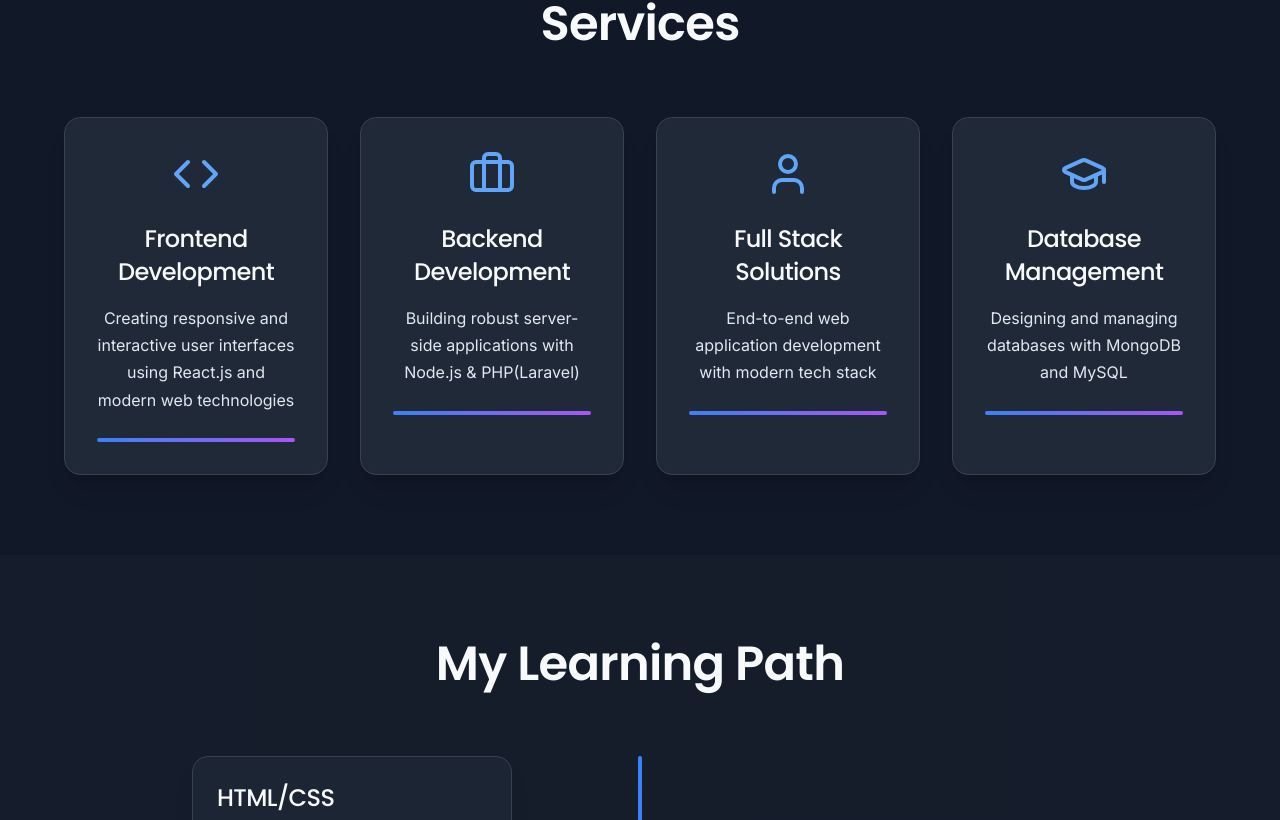
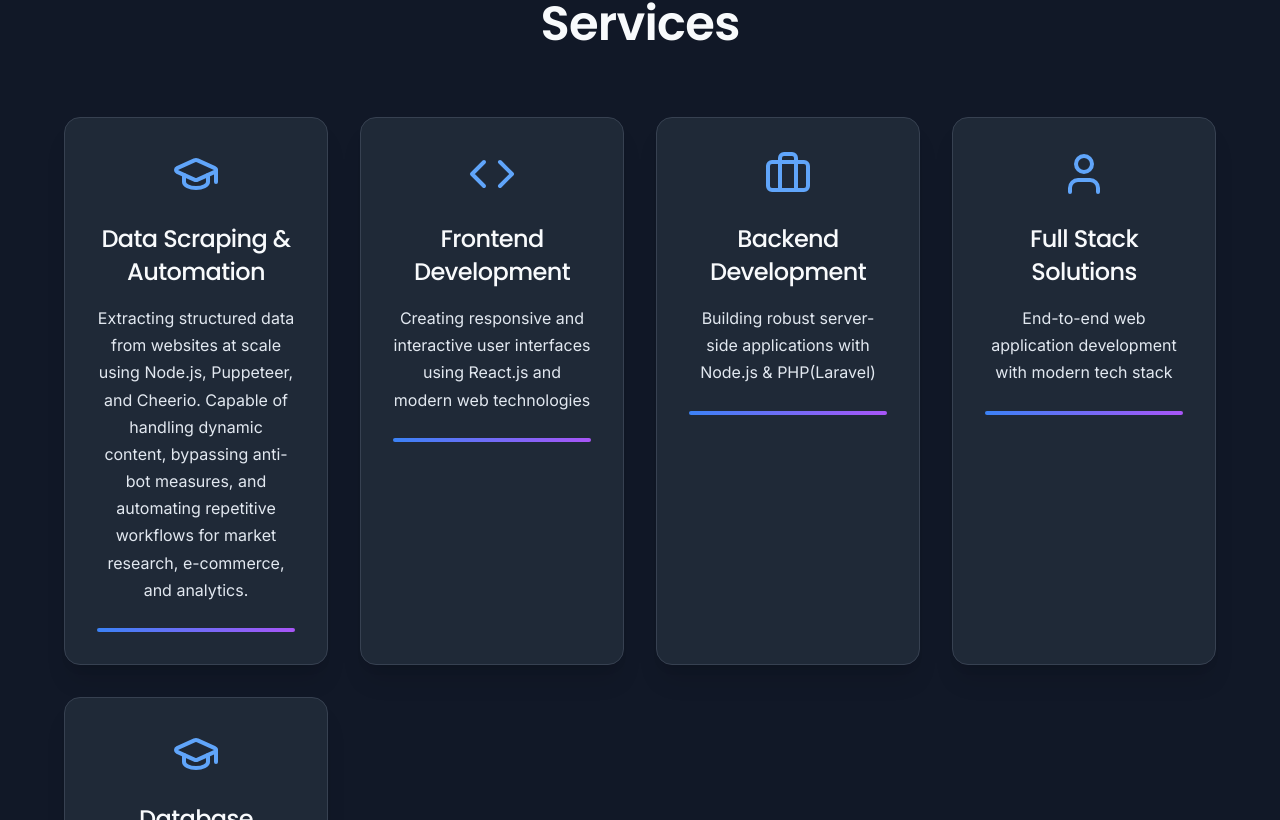
Before and after one commit to raybalawas/rahul_portfolio, a Next.js app: page / in a window 1280 px wide. Shown: the part 1980-2800 px from the top of the page. Built offline with nearby package versions, Linux system fonts and the light colour scheme.

Commit message:
Add new service: Data Scraping & Automation and update delays for existing services

```diff
--- a/app/page.tsx
+++ b/app/page.tsx
@@ -188,31 +188,38 @@ export default function Portfolio() {
 
   const services = [
     {
+      title: "Data Scraping & Automation",
+      description:
+        "Extracting structured data from websites at scale using Node.js, Puppeteer, and Cheerio. Capable of handling dynamic content, bypassing anti-bot measures, and automating repetitive workflows for market research, e-commerce, and analytics.",
+      icon: <GraduationCap className="w-8 h-8 md:w-12 md:h-12" />,
+      delay: 0,
+    },
+    {
       title: "Frontend Development",
       description:
         "Creating responsive and interactive user interfaces using React.js and modern web technologies",
       icon: <Code className="w-8 h-8 md:w-12 md:h-12" />,
-      delay: 0,
+      delay: 0.2,
     },
     {
       title: "Backend Development",
       description:
         "Building robust server-side applications with Node.js & PHP(Laravel)",
       icon: <Briefcase className="w-8 h-8 md:w-12 md:h-12" />,
-      delay: 0.2,
+      delay: 0.4,
     },
     {
       title: "Full Stack Solutions",
       description:
         "End-to-end web application development with modern tech stack",
       icon: <User className="w-8 h-8 md:w-12 md:h-12" />,
-      delay: 0.4,
+      delay: 0.6,
     },
     {
       title: "Database Management",
       description: "Designing and managing databases with MongoDB and MySQL",
       icon: <GraduationCap className="w-8 h-8 md:w-12 md:h-12" />,
-      delay: 0.6,
+      delay: 0.8,
     },
   ];
 
@@ -245,19 +252,19 @@ export default function Portfolio() {
       title: "MySQL",
       description: "Relational database management with SQL mastery",
       side: "left",
-      delay: 1.6,
+      delay: 0.8,
     },
     {
       title: "PHP",
       description: "Backend scripting for server-side logic",
       side: "right",
-      delay: 0.8,
+      delay: 1.0,
     },
     {
       title: "Laravel",
       description: "Elegant PHP framework for modern web applications",
       side: "left",
-      delay: 1.0,
+      delay: 1.2,
     },
     {
       title: "MongoDB",
@@ -269,27 +276,34 @@ export default function Portfolio() {
       title: "Node.js",
       description: "JavaScript runtime for scalable backend services",
       side: "left",
-      delay: 1.0,
+      delay: 1.6,
     },
     {
       title: "Express.js",
       description: "Minimal and flexible Node.js web framework",
       side: "right",
-      delay: 1.2,
+      delay: 1.8,
+    },
+    {
+      title: "Puppeteer",
+      description:
+        "Headless browser automation to extract structured data and perform web scraping at scale",
+      side: "left",
+      delay: 2.0,
     },
     {
       title: "C Programming",
       description:
         "The foundation of system-level programming and logic building",
-      side: "left",
-      delay: 1.8,
+      side: "right",
+      delay: 2.2,
     },
     {
       title: "DSA",
       description:
         "Data structures and algorithms for problem-solving excellence",
-      side: "right",
-      delay: 2.0,
+      side: "left",
+      delay: 2.4,
     },
   ];
 
@@ -345,7 +359,7 @@ export default function Portfolio() {
     return () => clearInterval(interval);
   }, [testimonials.length]);
 
-  const handleSubmit = async (e:any) => {
+  const handleSubmit = async (e: any) => {
     e.preventDefault();
 
     const formData = {
@@ -1148,6 +1162,7 @@ export default function Portfolio() {
                     { name: "Node.js", level: 91, icon: "🟢" },
                     { name: "Express.js", level: 90, icon: "🚀" },
                     { name: "MongoDB", level: 85, icon: "🍃" },
+                    {name: "Puppeteer", level: 70, icon: "🤖"},
                     { name: "C-Language", level: 80, icon: "🖥️" },
                     { name: "DSA", level: 75, icon: "📚" },
                   ] as { name: string; level: number; icon: string }[]
```
